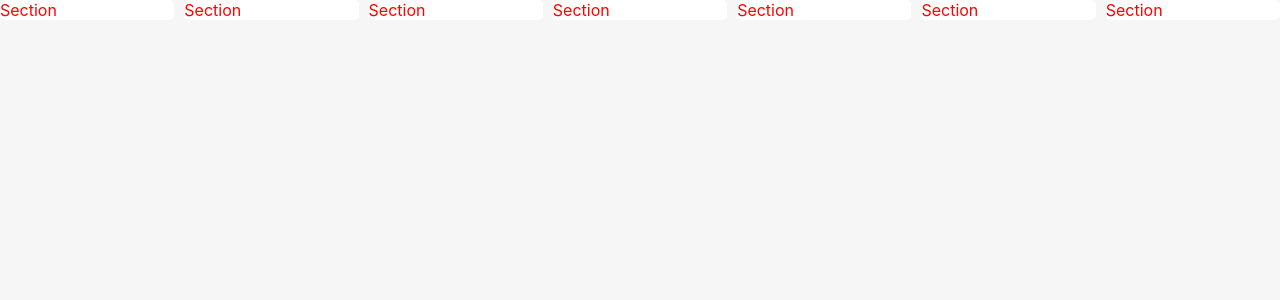
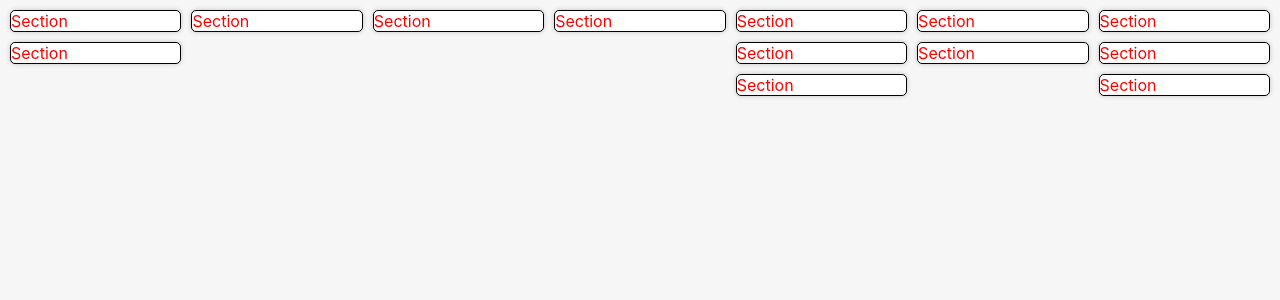
Before and after one commit to yeynii/ord, a Next.js app: page / in a window 1280 px wide. Shown: the top 300 px of the page. Built offline with nearby package versions, Linux system fonts and the light colour scheme.

Commit message:
feat: 홈 레이아웃 구성

```diff
--- a/src/components/Section.tsx
+++ b/src/components/Section.tsx
@@ -8,7 +8,8 @@ const Container = styled.section`
   background-color: white;
   border-radius: 5px;
   color: red;
-  flex: 1;
+  border: 1px solid black;
+  box-shadow: 0px 0px 5px 0px rgba(0, 0, 0, 0.2);
 `;
 
 export default Section;
--- a/src/pages/index.tsx
+++ b/src/pages/index.tsx
@@ -12,8 +12,6 @@ export default function Home() {
         <Flex>
           <Col>
             <Section />
-          </Col>
-          <Col>
             <Section />
           </Col>
           <Col>
@@ -27,8 +25,16 @@ export default function Home() {
           </Col>
           <Col>
             <Section />
+            <Section />
+            <Section />
           </Col>
           <Col>
+            <Section />
+            <Section />
+          </Col>
+          <Col>
+            <Section />
+            <Section />
             <Section />
           </Col>
         </Flex>
@@ -40,6 +46,7 @@ export default function Home() {
 const Main = styled.main`
   width: 100%;
   height: 100%;
+  padding: 10px;
 `;
 
 const Flex = styled.div`
@@ -53,4 +60,5 @@ const Col = styled.div`
   display: flex;
   flex-direction: column;
   flex: 1;
+  gap: 10px;
 `;
```
